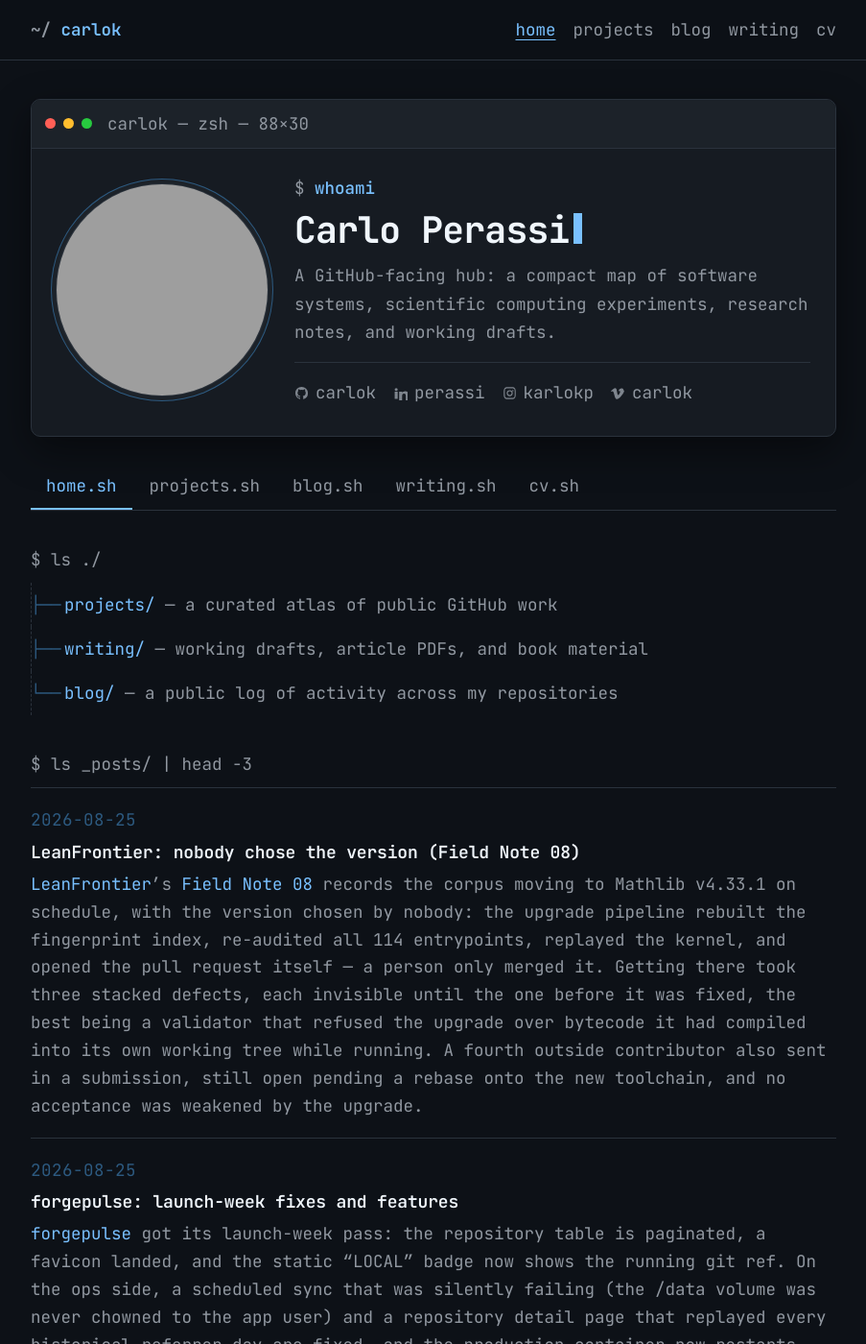
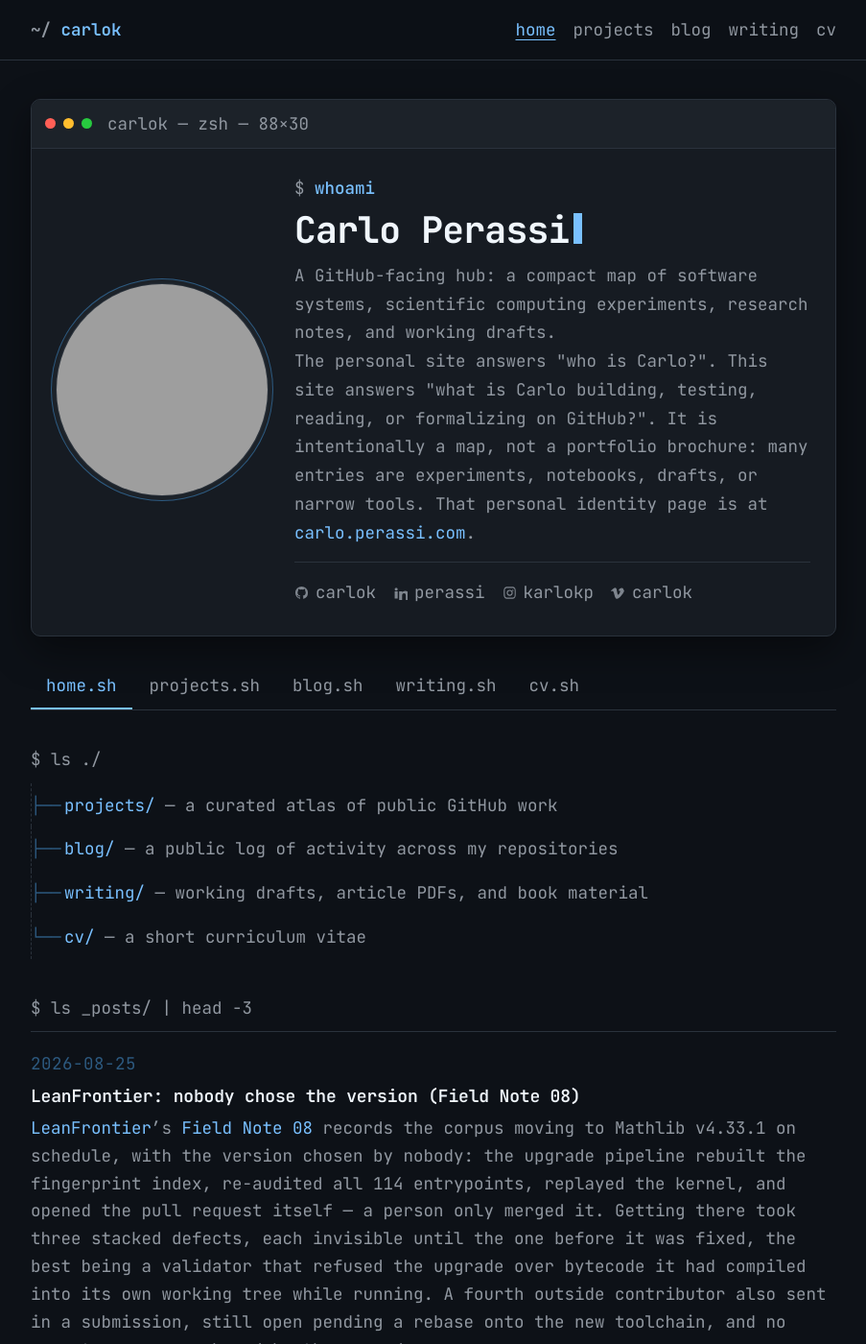
Before and after one commit to carlok/carlok.github.io, a Jekyll site: the page built from index.md, in a window 1280 px wide and 1400 px high. Shown: the whole window at 96% size, without its empty margins (188-1091 px from the left). Built offline with Jekyll 4.4.1, drawn with Linux system fonts in a browser that asks for light colours; some of the changed text lies outside the part shown; grey boxes are pictures that could not be loaded.

Commit message:
content: fix ls ./ order, add cv/, fold "why this site exists" into hero
The ls ./ tree still listed projects/writing/blog in the pre-reorder
sequence and never got a cv/ entry when cv.sh was added elsewhere.
Reordered to match the header (projects, blog, writing, cv).

Moved the "Why this site exists" text into the hero as a second
tagline paragraph and removed the standalone feature block (and its
now-orphaned "cat README.md" cmd line) further down the page.

Co-Authored-By: Claude Opus 5 <noreply@anthropic.com>

```diff
--- a/index.md
+++ b/index.md
@@ -18,6 +18,12 @@ permalink: /
         A GitHub-facing hub: a compact map of software systems, scientific computing
         experiments, research notes, and working drafts.
       </p>
+      <p class="tagline">
+        The personal site answers "who is Carlo?". This site answers "what is Carlo
+        building, testing, reading, or formalizing on GitHub?". It is intentionally a
+        map, not a portfolio brochure: many entries are experiments, notebooks, drafts,
+        or narrow tools. That personal identity page is at <a href="https://carlo.perassi.com/">carlo.perassi.com</a>.
+      </p>
       {% include social.html %}
     </div>
   </div>
@@ -34,8 +40,9 @@ permalink: /
 <p class="cmd">ls ./</p>
 <ul class="tree">
   <li><a href="/projects/">projects/</a> — a curated atlas of public GitHub work</li>
+  <li><a href="/blog/">blog/</a> — a public log of activity across my repositories</li>
   <li><a href="/writing/">writing/</a> — working drafts, article PDFs, and book material</li>
-  <li><a href="/blog/">blog/</a> — a public log of activity across my repositories</li>
+  <li><a href="/cv/">cv/</a> — a short curriculum vitae</li>
 </ul>
 
 <p class="cmd">ls _posts/ | head -3</p>
@@ -47,17 +54,3 @@ permalink: /
 </div>
 {% endfor %}
 <p><a href="/blog/">cat _posts/ (all posts) →</a></p>
-
-<p class="cmd">cat README.md</p>
-<div class="feature">
-  <div class="label">Why this site exists</div>
-  <p>
-    The personal site answers "who is Carlo?". This site answers "what is Carlo
-    building, testing, reading, or formalizing on GitHub?". It is intentionally a
-    map, not a portfolio brochure: many entries are experiments, notebooks, drafts,
-    or narrow tools.
-  </p>
-  <p>
-    That personal identity page is at <a href="https://carlo.perassi.com/">carlo.perassi.com</a>.
-  </p>
-</div>
```
